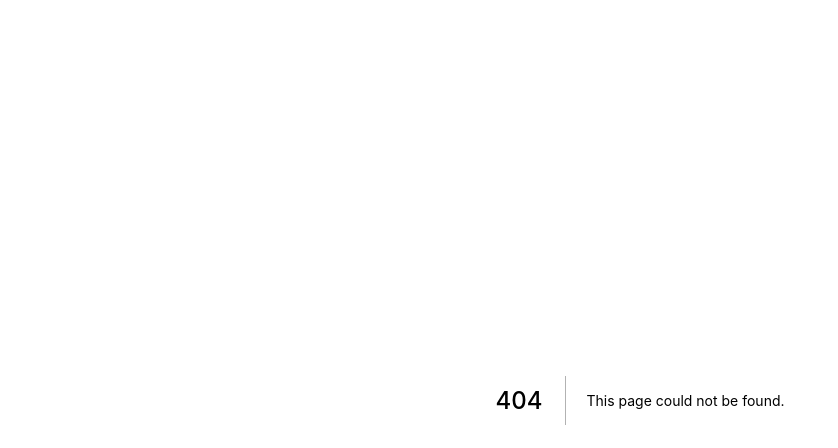
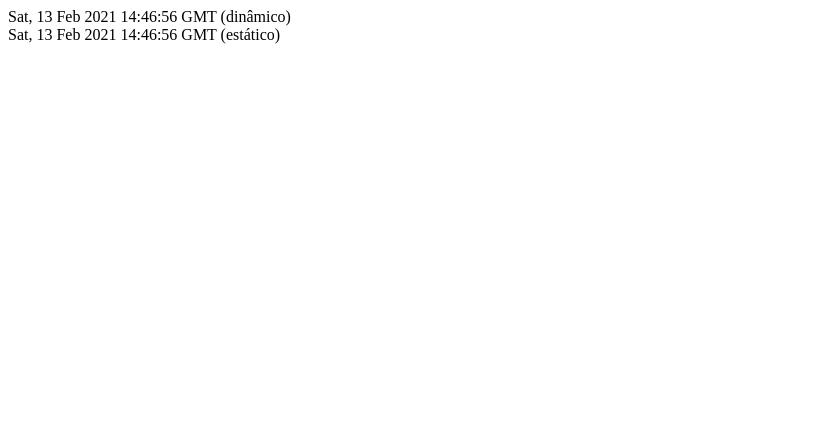
Before and after one commit to AndreDevAmaral/andrepage, a Next.js app: page /tempo in a window 1280 px wide. Before the commit this address had no page. Shown: the top 448 px of the page, without its empty margins (0-838 px from the left). Built offline with nearby package versions, Linux system fonts and the light colour scheme.

Commit message:
teste prpos

```diff
--- a/pages/contador.js
+++ b/pages/contador.js
@@ -27,4 +27,4 @@ function Contador() {
     )
 }
 
-export default Sobre
+export default Sobre;
--- a/pages/index.js
+++ b/pages/index.js
@@ -11,4 +11,4 @@ function Home(){
     )
 }
 
-export default Home
+export default Home;
--- /dev/null
+++ b/pages/tempo.js
@@ -0,0 +1,25 @@
+function Tempo(props){
+    const dynamicDate = new Date();
+    const dynamicDateString = dynamicDate.toGMTString() ;
+
+
+    return(
+        <div>
+            <div>{dynamicDateString} (dinâmico)</div>
+            <div>{props.staticDateString} (estático)</div>
+        </div>
+    )
+}
+
+export function getStaticProps(){
+    const staticDate = new Date();
+    const staticDateString = staticDate.toGMTString() ;
+
+    return{
+        props: {
+            staticDateString
+        }
+    }
+}
+
+export default Tempo;
```
